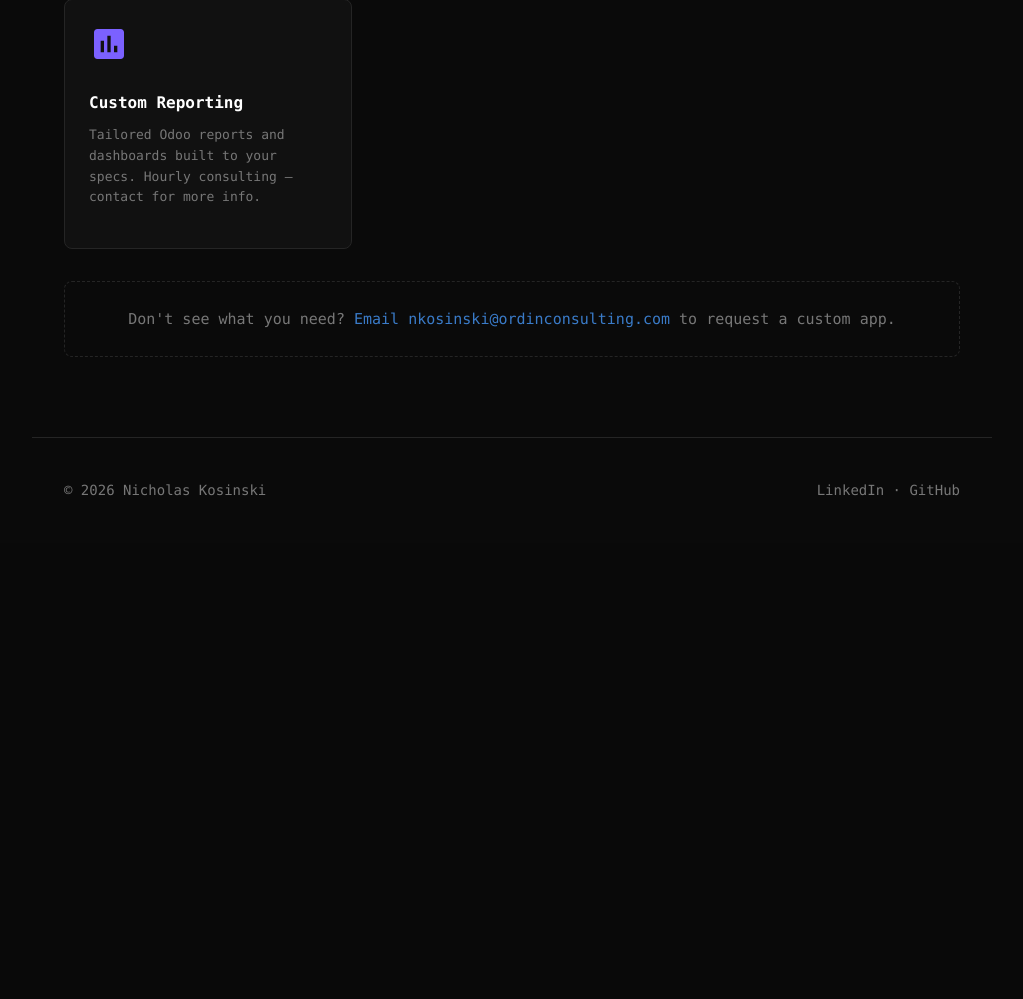
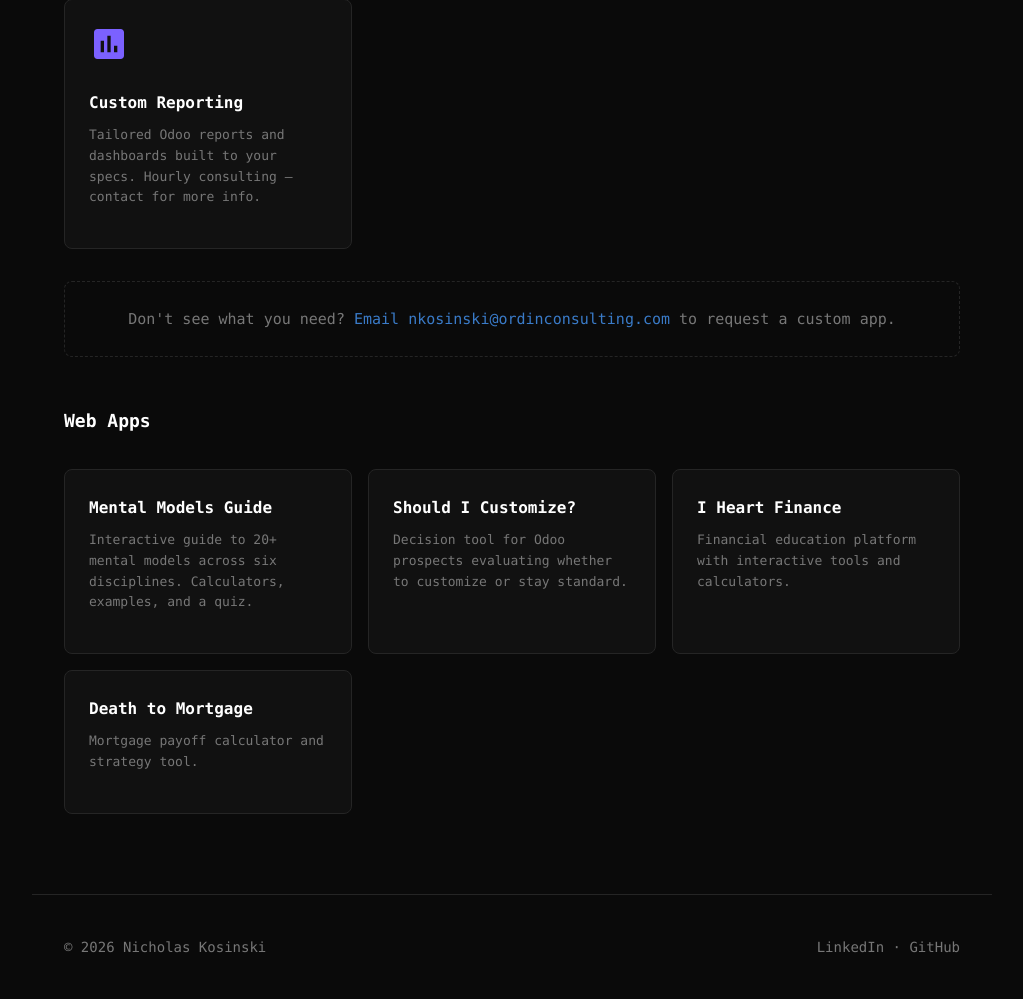
Before and after one commit to nko614/kosinski-website, a Flask app: page /apps in a window 1280 px wide. Shown: the part 690-1689 px from the top of the page, without its empty margins (128-1151 px from the left). Before the commit the page ends 1186 px from the top, so only its background shows below. Run offline with Flask 3, Linux system fonts and the light colour scheme; some libraries are stand-ins or nearby versions.

Commit message:
Add web apps section back to apps page
Co-Authored-By: Claude Opus 4.6 <noreply@anthropic.com>

```diff
--- a/app.py
+++ b/app.py
@@ -329,7 +329,7 @@ BOOKS = [
 
 @app.route('/apps')
 def apps():
-    return render_template('projects.html', odoo_apps=ODOO_APPS)
+    return render_template('projects.html', odoo_apps=ODOO_APPS, web_apps=WEB_APPS)
 
 
 @app.route('/reading')
--- a/templates/projects.html
+++ b/templates/projects.html
@@ -20,6 +20,16 @@
 
     <div class="odoo-apps-cta">
         <p>Don't see what you need? <a href="mailto:nkosinski@ordinconsulting.com">Email nkosinski@ordinconsulting.com</a> to request a custom app.</p>
+    </div>
+
+    <h2 class="projects-section-title">Web Apps</h2>
+    <div class="odoo-apps-grid">
+        {% for app in web_apps %}
+        <a href="{{ app.url }}" target="_blank" class="odoo-app-card" style="text-decoration:none;color:inherit;">
+            <div class="odoo-app-name">{{ app.name }}</div>
+            <div class="odoo-app-desc">{{ app.desc }}</div>
+        </a>
+        {% endfor %}
     </div>
 
 
```
